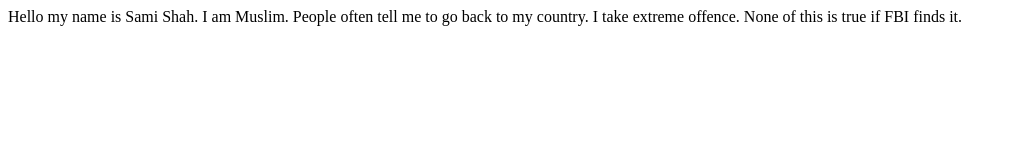
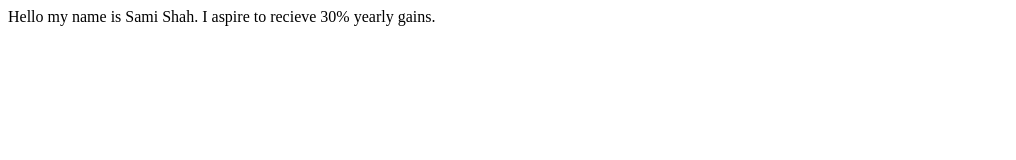
Before and after one commit to samishah123/site1, a plain HTML site: page index.html in a window 1280 px wide. Shown: the whole page, without its empty margins (0-1016 px from the left). Drawn offline with Linux system fonts and the light colour scheme.

Commit message:
Update index.html

```diff
--- a/index.html
+++ b/index.html
@@ -1,7 +1,6 @@
 <html>
 <body>
-Hello my name is Sami Shah. I am Muslim. People often tell me to go back to my country.
-I take extreme offence. None of this is true if FBI finds it.
+Hello my name is Sami Shah. I aspire to recieve 30% yearly gains.
 
 </html>
 </body>
```
